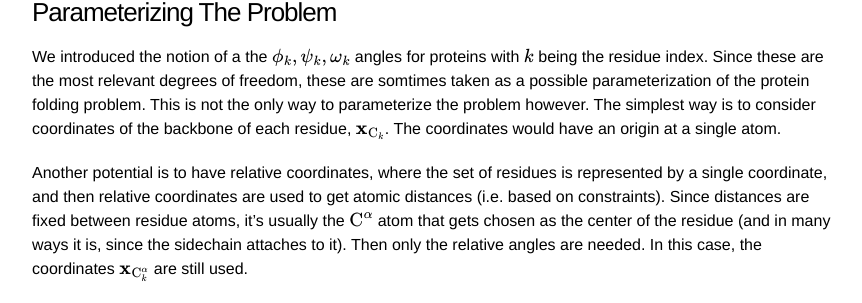
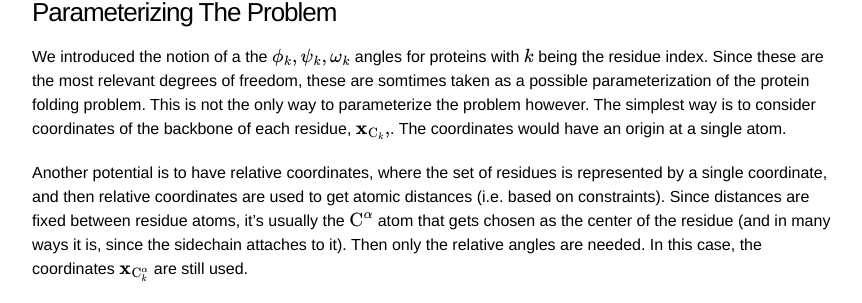
Before and after one commit to mohashei/mohashei.github.io, a Jekyll site: the page built from _posts/2021-10-26-alphafold-2-start.markdown, in a window 1280 px wide and 900 px high, scrolled down 2912 px. Shown: the part 143-446 px from the top of the window, without its empty margins (208-1070 px from the left). Built offline with Jekyll 4.4.1, drawn with Linux system fonts in a browser that asks for light colours; formulas are drawn with MathJax 3.

```diff
--- a/_posts/2021-10-26-alphafold-2-start.markdown
+++ b/_posts/2021-10-26-alphafold-2-start.markdown
@@ -57,7 +57,7 @@ In biological systems, it seems these protein energy landscapes are similar to f
 
 <h3>Parameterizing The Problem</h3>
 
-We introduced the notion of a the \\(\phi_k, \psi_k, \omega_k\\) angles for proteins with \\(k\\) being the residue index. Since these are the most relevant degrees of freedom, these are somtimes taken as a possible parameterization of the protein folding problem. This is not the only way to parameterize the problem however. The simplest way is to consider coordinates of the backbone of each residue, \\(\mathbf{x}_{\text{C}_k}\\). The coordinates would have an origin at a single atom.
+We introduced the notion of a the \\(\phi_k, \psi_k, \omega_k\\) angles for proteins with \\(k\\) being the residue index. Since these are the most relevant degrees of freedom, these are somtimes taken as a possible parameterization of the protein folding problem. This is not the only way to parameterize the problem however. The simplest way is to consider coordinates of the backbone of each residue, \\(\mathbf{x}_{\text{C}_k},\\). The coordinates would have an origin at a single atom.
 
 Another potential is to have relative coordinates, where the set of residues is represented by a single coordinate, and then relative coordinates are used to get atomic distances (i.e. based on constraints). Since distances are fixed between residue atoms, it's usually the \\(\text{C}^{\alpha}\\) atom that gets chosen as the center of the residue (and in many ways it is, since the sidechain attaches to it). Then only the relative angles are needed. In this case, the coordinates \\(\mathbf{x}_{\text{C}^{\alpha}_k}\\) are still used.
 
```
